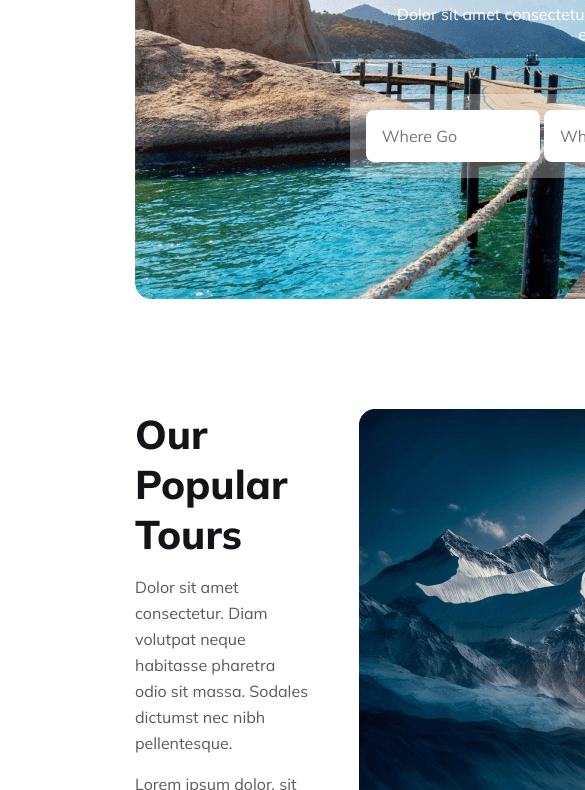
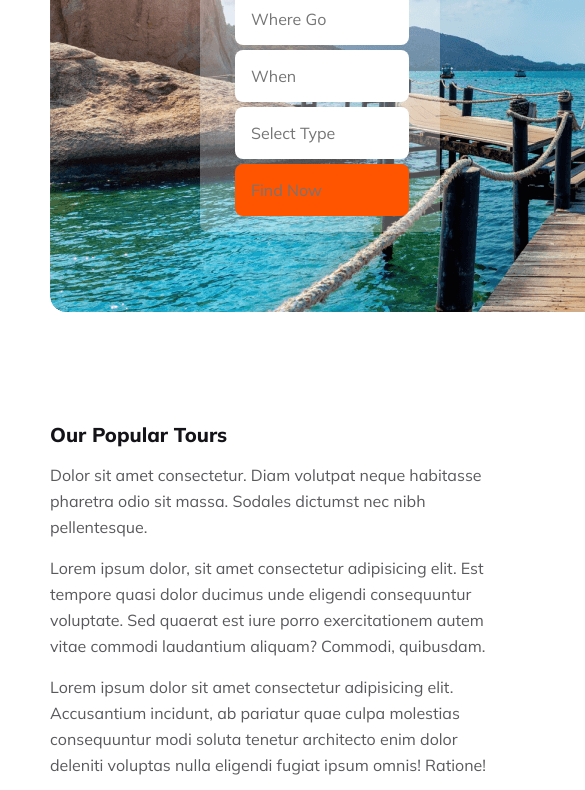
Before and after one commit to abid-rouddro/B9A2-Bangladesh-Travel-main, a plain HTML site: page index.html in a window 390 px wide. Shown: the part 403-1193 px from the top of the page, 585 px wide, since content can reach past the window. Drawn offline with Linux system fonts and the light colour scheme.

Commit message:
responsive for header section and main section one

```diff
--- a/style/blog.css
+++ b/style/blog.css
@@ -73,12 +73,14 @@
 
 
 .banner-input-background {
+    width: 800px;
+    height: 85px;
     margin-top: 50px;
+    margin-left: 190px;
     border-radius: 8px;
     background: rgba(255, 255, 255, 0.30);
-    display: inline-flex;
     padding: 16px;
-    align-items: flex-start;
+    display: flex;
     gap: 24px;
 }
 
@@ -92,6 +94,7 @@
     font-size: 16px;
     font-weight: 400;
     padding: 16px;
+    margin-left: 10px;
 }
 
 .find-now {
@@ -104,6 +107,7 @@
     font-size: 16px;
     font-weight: 400;
     padding: 16px;
+    margin-left: 10px;
 }
 
 
@@ -144,3 +148,68 @@
     border: none;
     background: #FF5400;
 }
+
+
+
+/* responsive for mobile device */
+@media screen and (max-width:600px) {
+    .nav-bar ul {
+        flex-direction: column;
+        padding-left: 200px;
+    }
+
+    .heading {
+        font-size: 16px;
+    }
+
+    .banner-section {
+        width: 550px;
+        height: 500px;
+        margin-left: 50px;
+        margin-right: 50px;
+    }
+    .banner-container {
+        font-size: 20px;
+        padding-top: 30px;
+        color: black;
+    }
+
+    .banner-description {
+        font-size: 12px;
+        color: black;
+        padding-top: 10px;
+        padding-bottom: 40px;
+    }
+
+    .banner-input-background {
+        width: 240px;
+        height: 260px;
+        flex-direction: column;
+        margin-left: 150px;
+        padding-left: 10px;
+    }
+    .banner-input-background, .input-file{
+        margin-top: 5px;
+    }
+    .banner-input-background, .find-now{
+        margin-top: 5px;
+    }
+
+    .main-section-one{
+        flex-direction: column;
+        margin-left: 50px;
+        margin-right: 50px;
+    }
+
+    .tours-container{
+        font-size: 20px;
+        width: 180px;
+        height: 25px;
+    }
+    .tours-description{
+        font-size: 16px;
+        width: 450px;
+    }
+
+
+}
```
